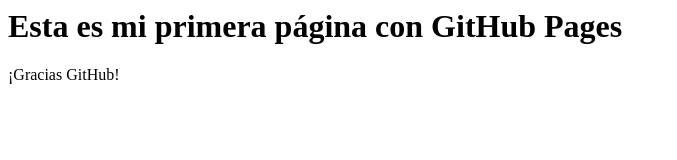
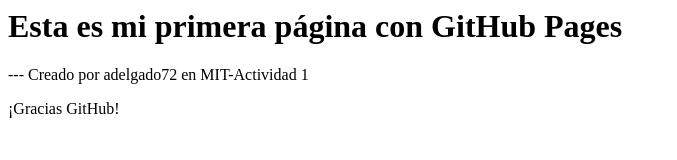
Before and after one commit to adelgado72/my_first_repo, a plain HTML site: page index.html in a window 1280 px wide. Shown: the whole page, without its empty margins (0-677 px from the left). Drawn offline with Linux system fonts and the light colour scheme.

Commit message:
Primer cambio

```diff
--- a/index.html
+++ b/index.html
@@ -1,4 +1,5 @@
 <html>
 <h1> Esta es mi primera página con GitHub Pages </h1>
+<p>   --- Creado por adelgado72 en MIT-Actividad 1</p>
 <p>¡Gracias GitHub!</p>
 </html>
```
